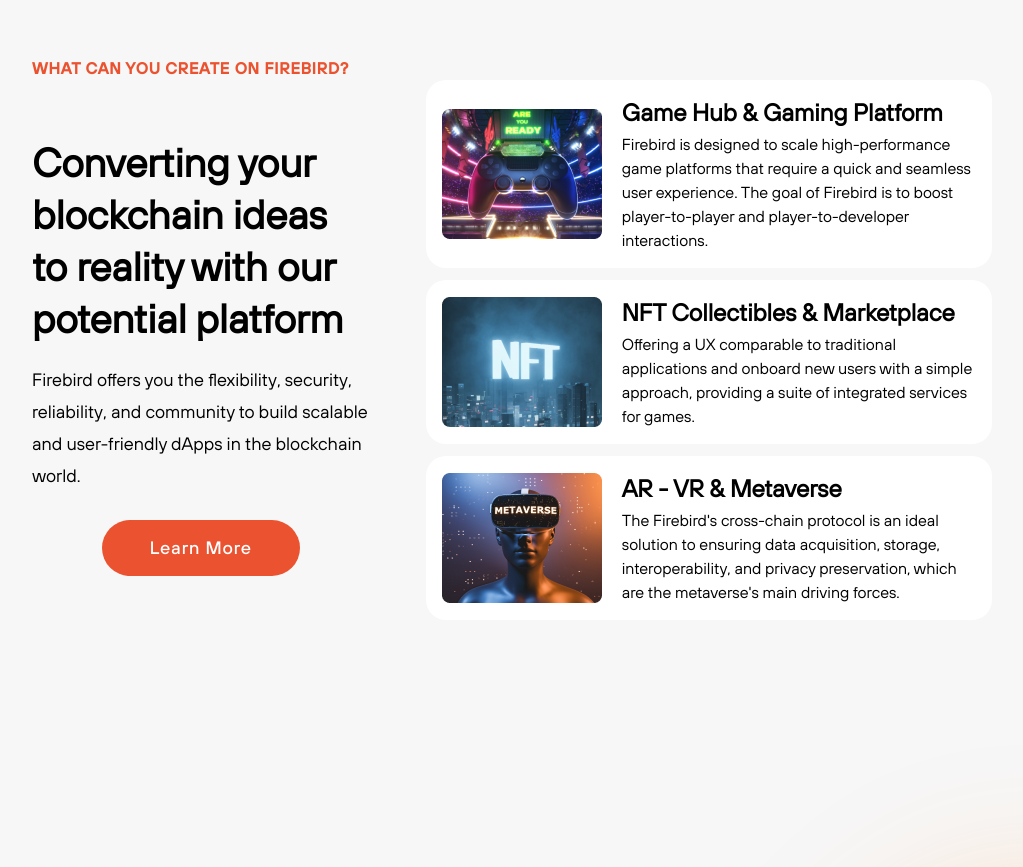
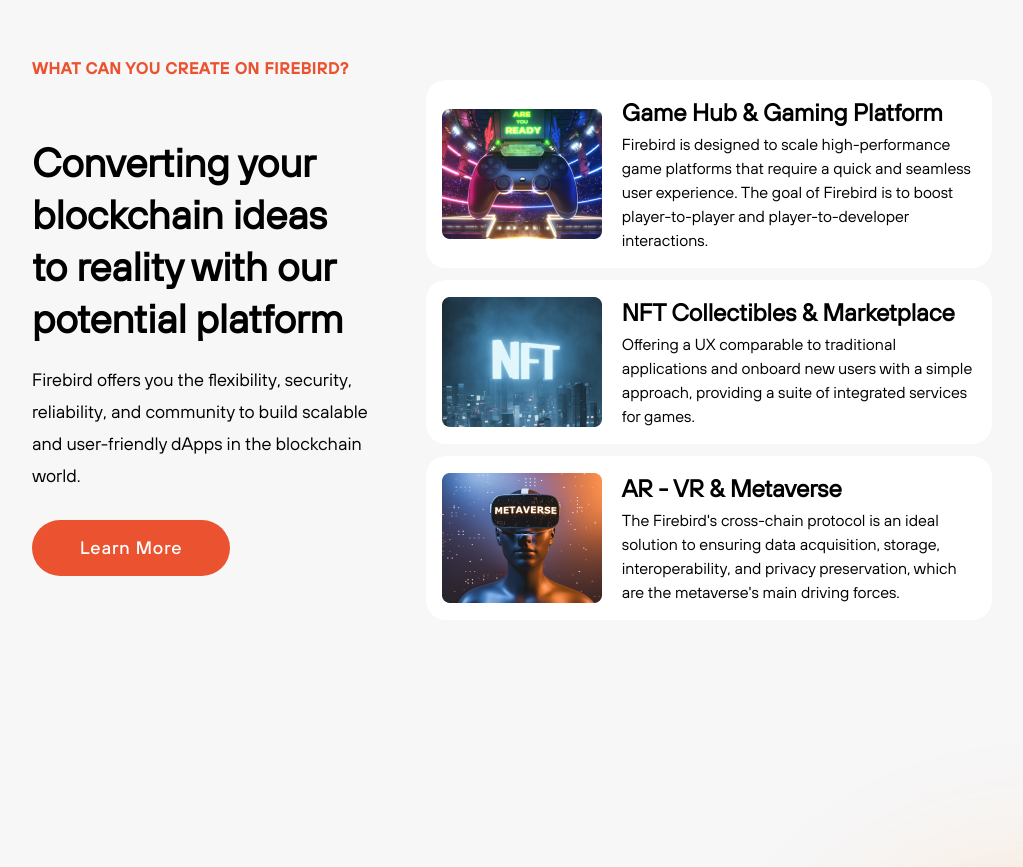
Before and after one commit to polkafoundry/firebird-landing-page, a Next.js app in the folder frontend-user/: page / in a window 1280 px wide. Shown: the part 3580-4447 px from the top of the page, without its empty margins (128-1151 px from the left). Built offline with nearby package versions, Linux system fonts and the light colour scheme.

Commit message:
FE: update meta tag

```diff
--- a/frontend-user/components/Pages/LandingPage/UseCase/index.tsx
+++ b/frontend-user/components/Pages/LandingPage/UseCase/index.tsx
@@ -52,14 +52,14 @@
           className={clsx(
             "flex flex-col w-full max-w-[420px] items-center",
             "xs:max-w-full",
-            "md-max-w-[420px]"
+            "md-max-w-[420px] md:items-start"
           )}
         >
           <p
             className={clsx(
               "text-3xl max-w-[980px] font-semibold mt-2",
               "xs:mt-3 xs:text-4xl",
-              "md:text-4xl md:mt-3 "
+              "md:text-4xl md:mt-3"
             )}
           >
             Converting your blockchain ideas to reality with our potential
--- a/frontend-user/pages/bird-nest/index.tsx
+++ b/frontend-user/pages/bird-nest/index.tsx
@@ -6,7 +6,7 @@
     <>
       <DefaultLayout
         title="Firebird Bird Nest"
-        description="Dive into the Firebird ecosystem to learn more about the platform’s features, solutions, infrastructure, roadmap, etc. Understand from A-Z about us, including the motivation behind building Firebird."
+        description="Understand from A-Z about us, including the motivation behind building Firebird."
       >
         <BirdNestPage />
       </DefaultLayout>
```
